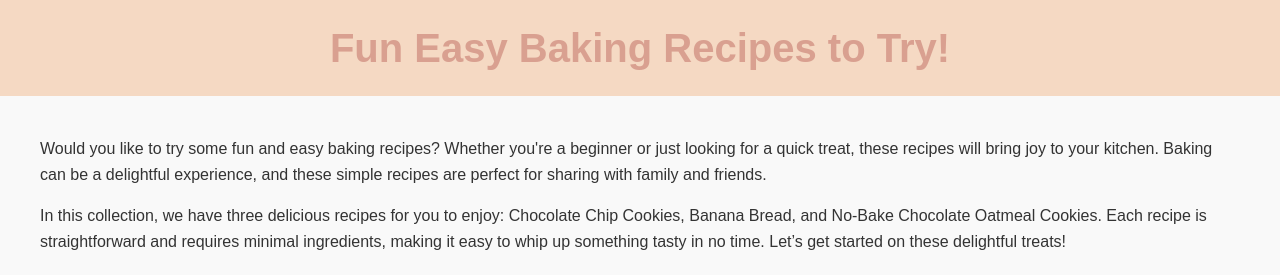
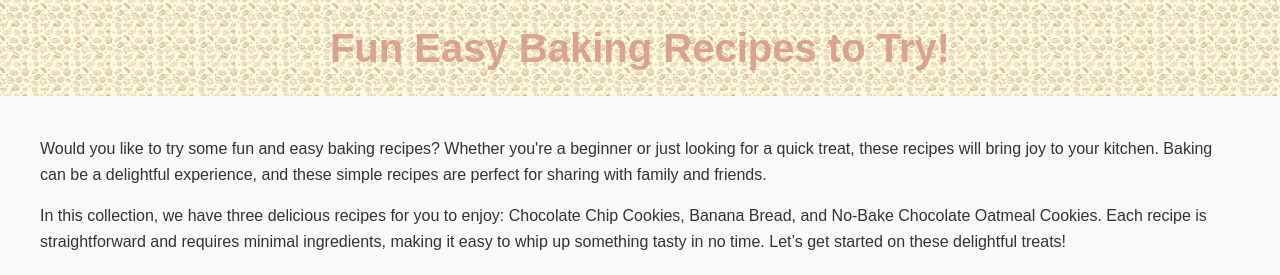
Before and after one commit to sartu-h/Recipe-Webpage, a plain HTML site: page index.html in a window 1280 px wide. Shown: the top 275 px of the page. Drawn offline with Linux system fonts and the light colour scheme.

Commit message:
Update style.css

```diff
--- a/style/style.css
+++ b/style/style.css
@@ -12,7 +12,7 @@ body {
 }
 
 header {
-    background-image: url('background.jpg');
+    background-image: url('../img/background.jpg');
     background-size: contain;
     background-position: center;
     display: flex;
```
